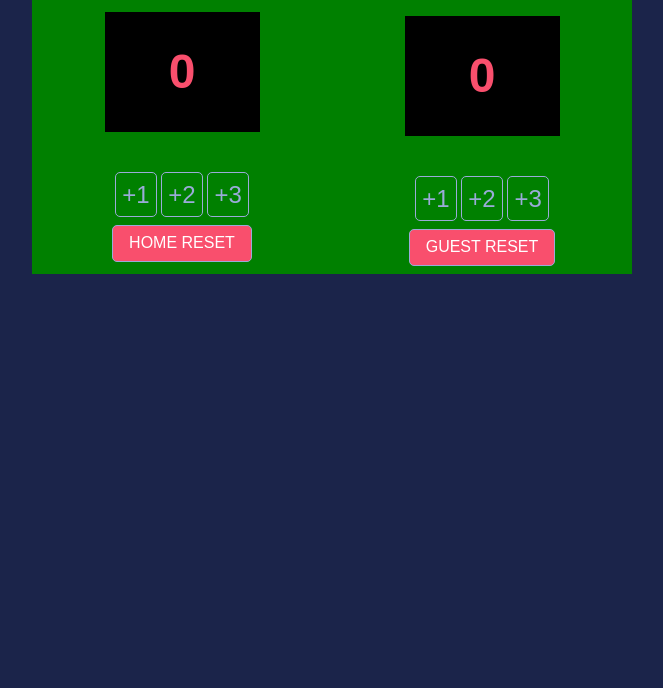
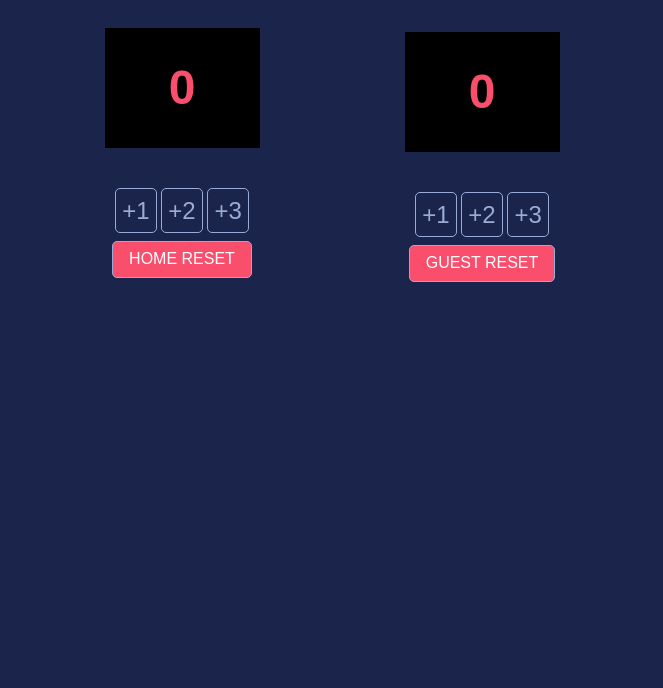
Before and after one commit to Diegoireland1975/basketball-score, a website: page index.html in a window 1280 px wide. Shown: the part 112-800 px from the top of the page, without its empty margins (308-971 px from the left). Drawn offline with nearby package versions, Linux system fonts and the light colour scheme; a web font is replaced by a local one.

Commit message:
first commit

```diff
--- a/css/index.css
+++ b/css/index.css
@@ -9,9 +9,9 @@ body {
   display: flex;
   align-items: center;
   justify-content: space-around;
+  width: 90%;
   max-width: 600px;
-  margin: 0 auto;
-  background-color: green;
+  margin: 1rem auto;
 }
 .column {
   display: flex;
--- a/index.html
+++ b/index.html
@@ -1,5 +1,9 @@
-<html>
+<html lang="en">
 <head>
+    <meta charset="UTF-8">
+    <meta http-equiv="X-UA-Compatible" content="IE=edge">
+    <meta name="viewport" content="width=device-width, initial-scale=1.0">
+    <title>Basketball Score</title>
     <link rel="stylesheet" href="https://cdnjs.cloudflare.com/ajax/libs/normalize/8.0.1/normalize.css">
     <link href="https://fonts.cdnfonts.com/css/cursed-timer-ulil" rel="stylesheet">
     <link rel="shortcut icon" href="img/basketball.png">
```
